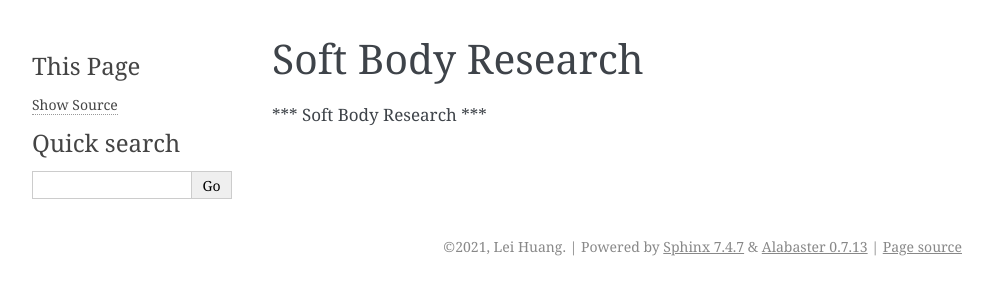
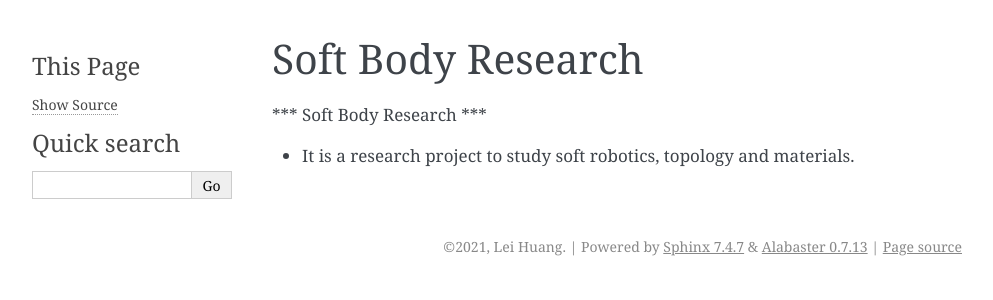
Before and after one commit to lhuang-pvamu/softbody, a Sphinx documentation site: the page built from docs/softbody.md, in a window 1280 px wide. Shown: the top 300 px of the page, without its empty margins (148-1141 px from the left). Built offline with Sphinx 7.4.7, drawn with Linux system fonts in a browser that asks for light colours.

Commit message:
update softbody doc

```diff
--- a/docs/softbody.md
+++ b/docs/softbody.md
@@ -1,3 +1,5 @@
 # Soft Body Research
 
 *** Soft Body Research ***
+
+* It is a research project to study soft robotics, topology and materials.
```
Also changed, not shown: mpm_test.py (added), 1 other file.
